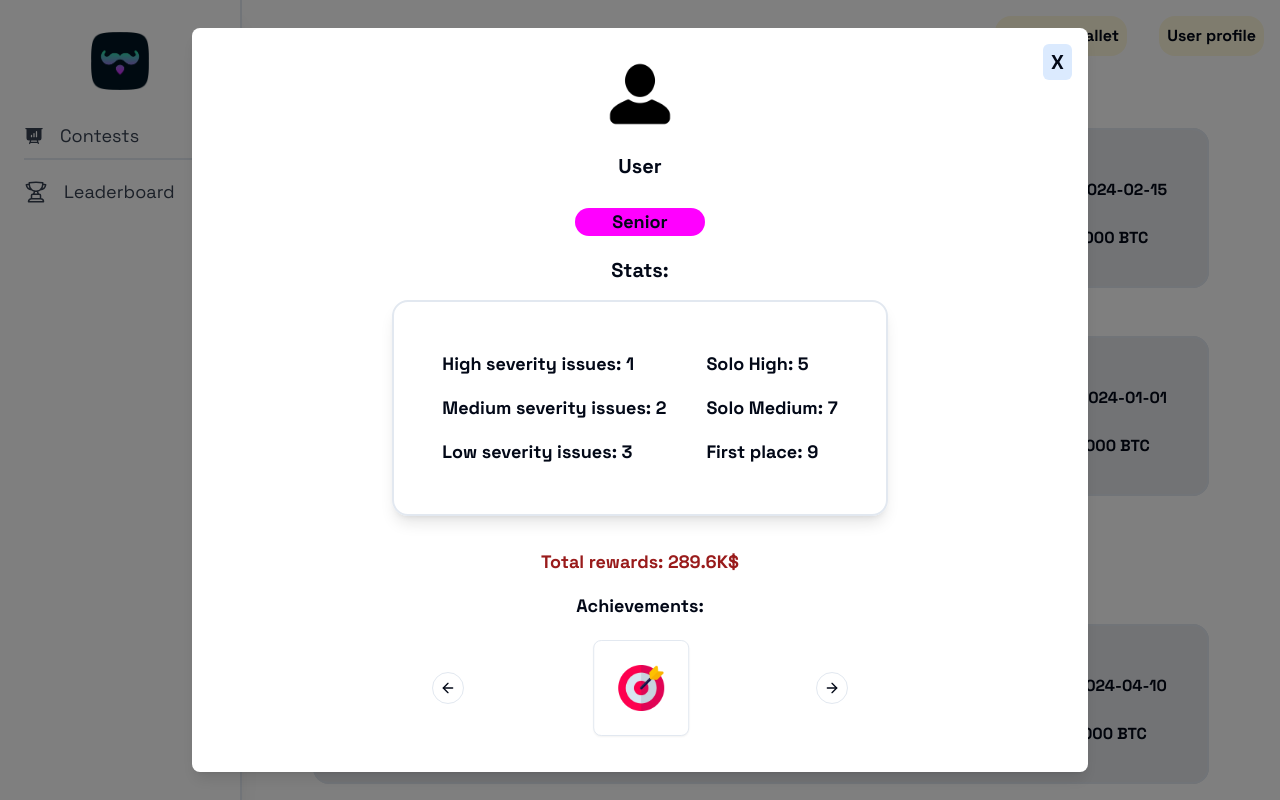
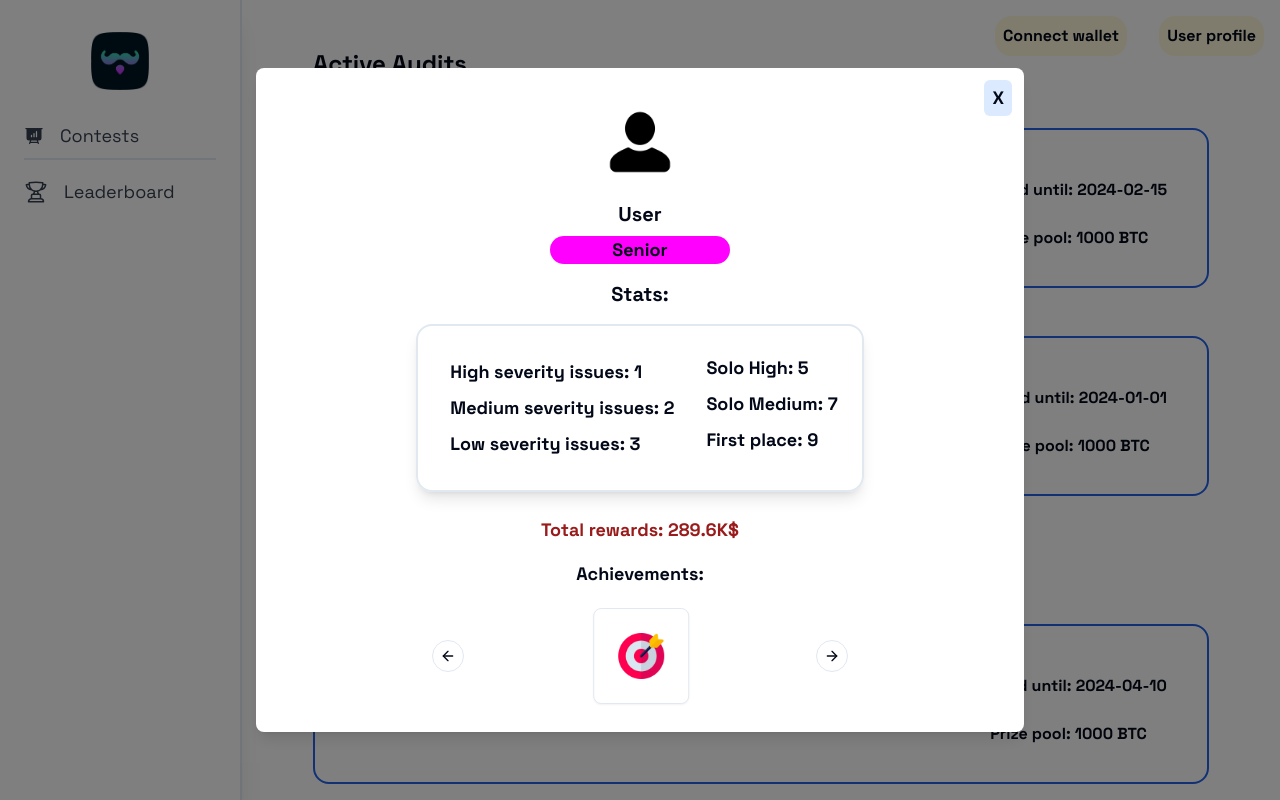
Before and after one commit to poirotonsolana/poirot-app-frontend, a Next.js app: page /contests in a window 1280 px wide. Both pictures are taken after a click on the button "User profile". Built offline with nearby package versions, Linux system fonts and the light colour scheme; grey boxes are pictures that could not be loaded.

Commit message:
Finishing touches

```diff
--- a/components/Audit.tsx
+++ b/components/Audit.tsx
@@ -18,7 +18,7 @@ const Audit: React.FC<AuditProps> = ({ id, name, status, logo, date, description
 
   return (
     <Link href={`/contests/${id}${queryParams}`}>
-      <div className='border-2 rounded-2xl bg-transparent p-10 flex justify-between max-w-4xl max-h-40 mx-auto'>
+      <div className='border-2 border-blue-600 rounded-2xl bg-transparent p-10 flex justify-between max-w-4xl max-h-40 mx-auto'>
         <div className='flex flex-row gap-6 mr-28'>
           <Image src={logo} alt={`${name} logo`} width={48} height={48} className='w-14 h-14 mb-2' />
           <p className='text-center text-xl font-bold mt-4'>{name}</p>
--- a/components/TopButtonsNav.tsx
+++ b/components/TopButtonsNav.tsx
@@ -24,8 +24,8 @@ const TopButtonsNav = () => {
 
       {isModalOpen && (
         <div className="fixed inset-0 flex items-center justify-center bg-black bg-opacity-50 z-50">
-          <div className="bg-white rounded-lg shadow-lg w-3/4 max-w-4xl flex flex-col items-center relative p-4">
-            <button className="absolute top-4 right-4 px-2 py-1 rounded-md font-bold text-xl bg-blue-100"  onClick={handleCloseModal}>X</button>
+          <div className="bg-white rounded-lg shadow-lg w-11/12 max-w-3xl flex flex-col items-center relative p-6">
+            <button className="absolute top-3 right-3 px-2 py-1 rounded-md font-bold text-lg bg-blue-100" onClick={handleCloseModal}>X</button>
             <Image
               src={avatar}
               alt='avatar'
@@ -34,24 +34,23 @@ const TopButtonsNav = () => {
               className='m-auto'
             />
             <h1 className="text-xl text-center font-bold my-2">User</h1>
-            <p className='text-center rounded-2xl font-bold text-lg mb-4' style={{ backgroundColor: "magenta", width: "15%", marginTop: "20px", marginBottom: "20px" }}>Senior</p>
+            <p className='text-center rounded-2xl font-bold text-lg mb-4' style={{ backgroundColor: "magenta", width: "25%" }}>Senior</p>
             <h2 className="text-xl text-center font-bold mb-4">Stats:</h2>
-            <div className='flex flex-row border-2 p-12 rounded-2xl shadow-lg'>
-              <div className='flex flex-col mr-6 gap-4'>
-                <p className='text-lg font-bold mr-4'>High severity issues: 1</p>
-                <p className='text-lg font-bold mr-4'>Medium severity issues: 2</p>
-                <p className='text-lg font-bold mr-4'>Low severity issues: 3</p>
+            <div className='flex flex-row border-2 p-6 rounded-2xl shadow-lg'>
+              <div className='flex flex-col mr-6 gap-2 p-2'>
+                <p className='text-lg font-bold'>High severity issues: 1</p>
+                <p className='text-lg font-bold'>Medium severity issues: 2</p>
+                <p className='text-lg font-bold'>Low severity issues: 3</p>
               </div>
-              <div className='flex flex-col gap-4'>
-                <p className='text-lg font-bold'>Solo High: 5</p>
+              <div className='flex flex-col gap-2'>
+                <p className='text-lg font-bold mt-1'>Solo High: 5</p>
                 <p className='text-lg font-bold'>Solo Medium: 7</p>
                 <p className='text-lg font-bold'>First place: 9</p>
               </div>
             </div>
-            <p className='mt-8 text-lg font-bold text-red-800'>Total rewards: 289.6K$</p>
+            <p className='mt-6 text-lg font-bold text-red-800'>Total rewards: 289.6K$</p>
             <p className='text-center font-bold my-4 text-lg'>Achievements:</p>
             <CarouselPlugin />
-            <div className='my-2'></div>
           </div>
         </div>
       )}
--- a/src/app/contests/page.tsx
+++ b/src/app/contests/page.tsx
@@ -17,7 +17,7 @@ const Contests = () => {
           <h2 className='text-2xl font-bold'>Active Audits</h2>
           <ul className='flex flex-col gap-8 mt-10'>
             {activeAudits.map(audit => (
-              <li key={audit.id} className='my-2 hover:scale-105 border-none bg-gray-200 rounded-2xl'>
+              <li key={audit.id} className='my-2 hover:scale-105 border-none bg-transparent rounded-2xl'>
                 <Audit
                   id={audit.id}
                   name={audit.name}
@@ -36,7 +36,7 @@ const Contests = () => {
           <h2 className='text-2xl font-bold'>Upcoming Audits</h2>
           <ul className='flex flex-col gap-8 mt-10'>
             {upcomingAudits.map(audit => (
-              <li key={audit.id} className='my-2 hover:scale-105 bg-gray-200 rounded-2xl'>
+              <li key={audit.id} className='my-2 hover:scale-105 bg-transparent rounded-2xl'>
                 <Audit
                   id={audit.id}
                   name={audit.name}
@@ -55,7 +55,7 @@ const Contests = () => {
           <h2 className='text-2xl font-bold'>Completed Audits</h2>
           <ul className='flex flex-col gap-8 mt-10'>
             {completedAudits.map(audit => (
-              <li key={audit.id} className='my-2 hover:scale-105 bg-gray-200 rounded-2xl'>
+              <li key={audit.id} className='my-2 hover:scale-105 bg-transparent rounded-2xl'>
                 <Audit
                   id={audit.id}
                   name={audit.name}
@@ -74,7 +74,7 @@ const Contests = () => {
           <h2 className='text-2xl font-bold'>Judged Audits</h2>
           <ul className='flex flex-col gap-8 mt-10'>
             {judgedAudits.map(audit => (
-              <li key={audit.id} className='my-2 hover:scale-105 bg-gray-200 rounded-2xl'>
+              <li key={audit.id} className='my-2 hover:scale-105 bg-transparent rounded-2xl'>
                 <Audit
                   id={audit.id}
                   name={audit.name}
```
